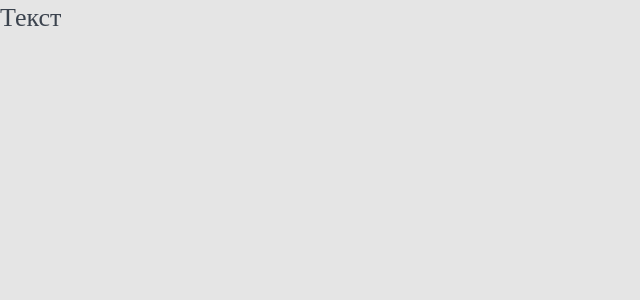
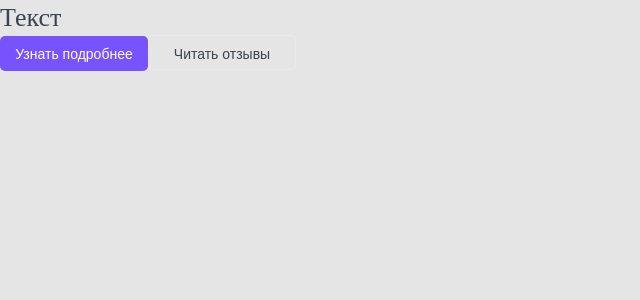
Before and after one commit to OveR1st/nextjs-top-app, a Next.js app: page / in a window 1280 px wide. Shown: the top 300 px of the page, without its empty margins (0-640 px from the left). Built offline with nearby package versions, Linux system fonts and the light colour scheme.

Commit message:
Button component with HTMLProps

```diff
--- /dev/null
+++ b/src/components/Button/Button.module.css
@@ -0,0 +1,39 @@
+.button {
+  display: inline-block;
+
+  box-sizing: border-box;
+  width: 148px;
+  height: 35px;
+
+  padding: 10px;
+
+  cursor: pointer;
+  transition: all 0.2s;
+  text-align: center;
+
+  border: none;
+  border-radius: 5px;
+
+  font-size: 14px;
+}
+
+.primary {
+  color: var(--white);
+  background-color: var(--primary);
+}
+
+.primary:hover {
+  background-color: var(--primary-hover);
+}
+
+.ghost {
+  color: var(--black);
+  border: 1px solid var(--gray-light);
+
+  background: none;
+}
+
+.ghost:hover {
+  color: var(--white);
+  background-color: var(--primary);
+}
--- /dev/null
+++ b/src/components/Button/Button.props.ts
@@ -0,0 +1,6 @@
+import { ReactNode } from 'react';
+
+export interface ButtonProps {
+  children: ReactNode;
+  appearance: 'primary' | 'ghost';
+}
--- /dev/null
+++ b/src/components/Button/Button.tsx
@@ -0,0 +1,23 @@
+import { ButtonProps } from './Button.props';
+import styles from './Button.module.css';
+import cn from 'classnames';
+import { HTMLProps } from 'react';
+
+export const Button: React.FC<HTMLProps<HTMLElement> & ButtonProps> = ({
+  appearance,
+  children,
+  onClick,
+}): JSX.Element => {
+  //   console.log('render Button');
+  return (
+    <button
+      onClick={onClick}
+      className={cn(styles.button, {
+        [styles.primary]: appearance == 'primary',
+        [styles.ghost]: appearance == 'ghost',
+      })}
+    >
+      {children}
+    </button>
+  );
+};
--- a/src/components/Htag/Htag.tsx
+++ b/src/components/Htag/Htag.tsx
@@ -2,7 +2,7 @@
 import styles from './Htag.module.css';
 
 export const Htag: React.FC<HtagProps> = ({ tag, children }): JSX.Element => {
-  console.log('render ');
+  // console.log('render Htag');
 
   switch (tag) {
     case 'h1':
--- a/src/components/index.tsx
+++ b/src/components/index.tsx
@@ -1 +1,2 @@
 export * from './Htag/Htag';
+export * from './Button/Button';
--- a/src/pages/index.tsx
+++ b/src/pages/index.tsx
@@ -1,6 +1,6 @@
 import Image from 'next/image';
 import { Inter } from 'next/font/google';
-import { Htag } from '@/components';
+import { Button, Htag } from '@/components';
 
 const inter = Inter({ subsets: ['latin'] });
 
@@ -8,6 +8,10 @@
   return (
     <>
       <Htag tag="h1">Текст</Htag>
+      <Button onClick={() => console.log('CLICK')} appearance="primary">
+        Узнать подробнее
+      </Button>
+      <Button appearance="ghost">Читать отзывы</Button>
     </>
   );
 }
--- a/src/styles/globals.css
+++ b/src/styles/globals.css
@@ -96,8 +96,10 @@
 
 :root {
   --black: #3b434e;
+  --gray-light: #ebebeb;
   --white: white;
   --primary: #7653fc;
+  --primary-hover: #6344df;
   --red: #fc836d;
   --green: #1dc37e;
   --green-light: #1dc37e;
```
